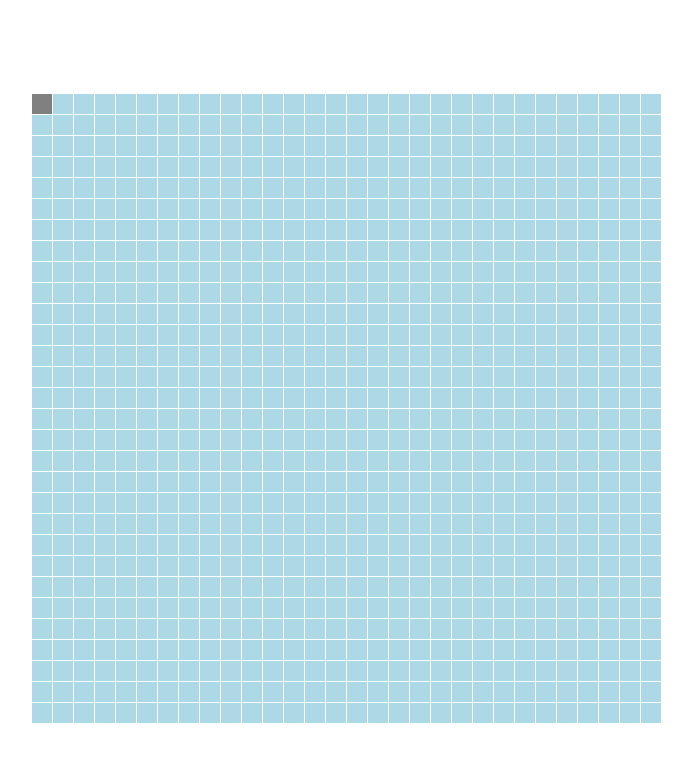
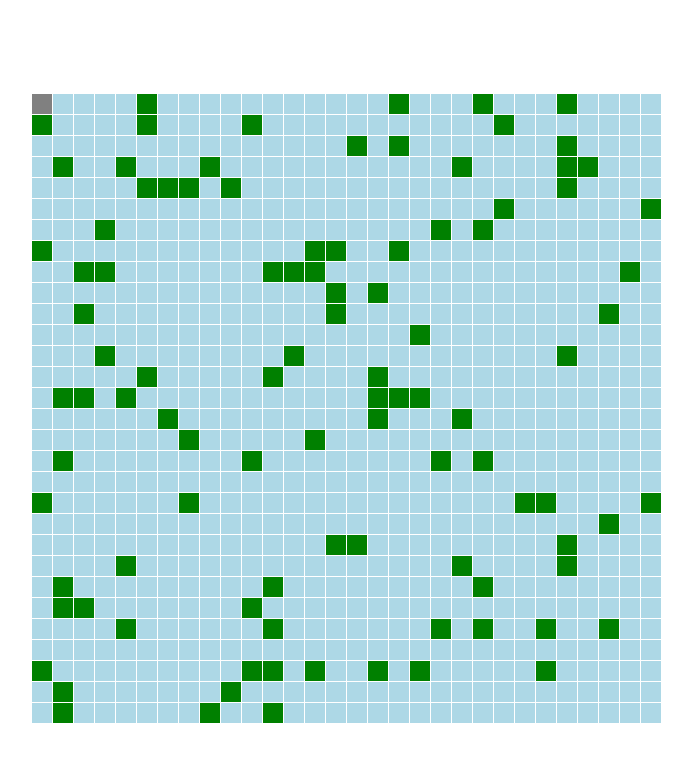
Before and after one commit to UniversityOfGdanskProjects/projektprogramistyczny-PiecdziesiatkaTrygonometryczna-1, a Next.js app in the folder statki-front/: page / in a window 1280 px wide. Shown: the top 762 px of the page, without its empty margins (294-986 px from the left). Built offline with nearby package versions, Linux system fonts and the light colour scheme.

Commit message:
dodano wyspy

```diff
--- a/statki-front/src/app/page.js
+++ b/statki-front/src/app/page.js
@@ -6,6 +6,7 @@ export default function Home() {
   const board = Array(boardSize).fill().map(() => Array(boardSize).fill(0));
 
   const [highlightedCell, setHighlightedCell] = useState({ x: 0, y: 0 });
+  const [islands, setIslands] = useState([]);
 
   useEffect(() => {
     const handleKeyDown = (event) => {
@@ -29,6 +30,20 @@ export default function Home() {
 
     window.addEventListener('keydown', handleKeyDown);
 
+    const generateIslands = () => {
+      const islands = [];
+      while (islands.length < 100) {
+        const x = Math.floor(Math.random() * boardSize);
+        const y = Math.floor(Math.random() * boardSize);
+        if (!islands.some((island) => island.x === x && island.y === y)) {
+          islands.push({ x, y });
+        }
+      }
+      return islands;
+    };
+
+    setIslands(generateIslands());
+
     return () => {
       window.removeEventListener('keydown', handleKeyDown);
     };
@@ -36,7 +51,6 @@ export default function Home() {
 
   return (
     <main style={{ display: 'flex', justifyContent: 'center', alignItems: 'center', height: '100vh' }}>
-      <h1></h1>
       <div style={{ display: 'grid', gridTemplateColumns: `repeat(${boardSize}, 1fr)`, gap: '1px' }}>
         {board.map((row, i) =>
           row.map((cell, j) => (
@@ -45,9 +59,14 @@ export default function Home() {
               style={{
                 width: '20px',
                 height: '20px',
-                backgroundColor: i === highlightedCell.y && j === highlightedCell.x ? 'grey' : 'lightblue',
+                backgroundColor: islands.some((island) => island.x === j && island.y === i)
+                  ? 'green'
+                  : i === highlightedCell.y && j === highlightedCell.x
+                  ? 'grey'
+                  : 'lightblue',
               }}
-            ></div>
+            >
+            </div>
           ))
         )}
       </div>
```
